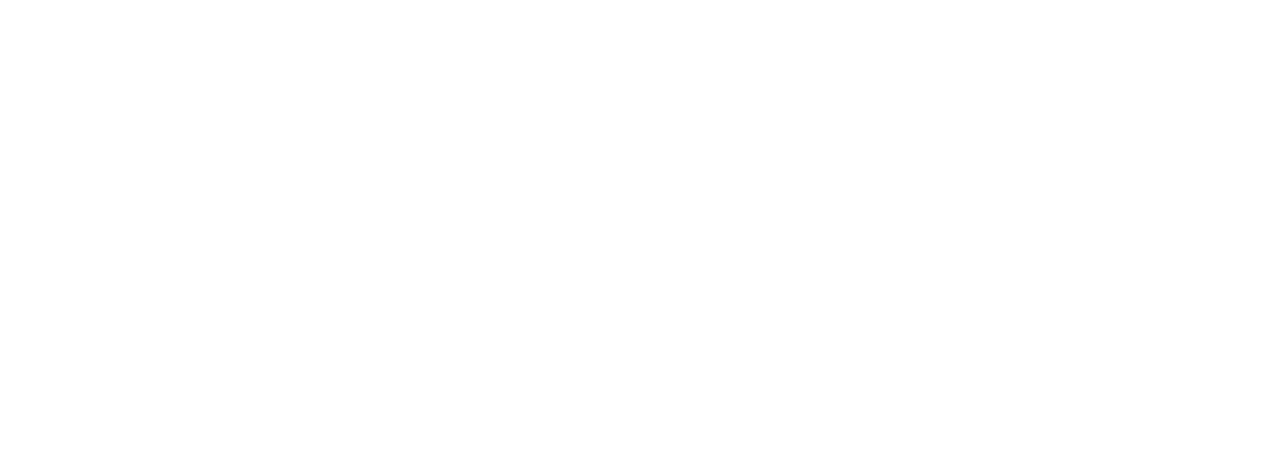
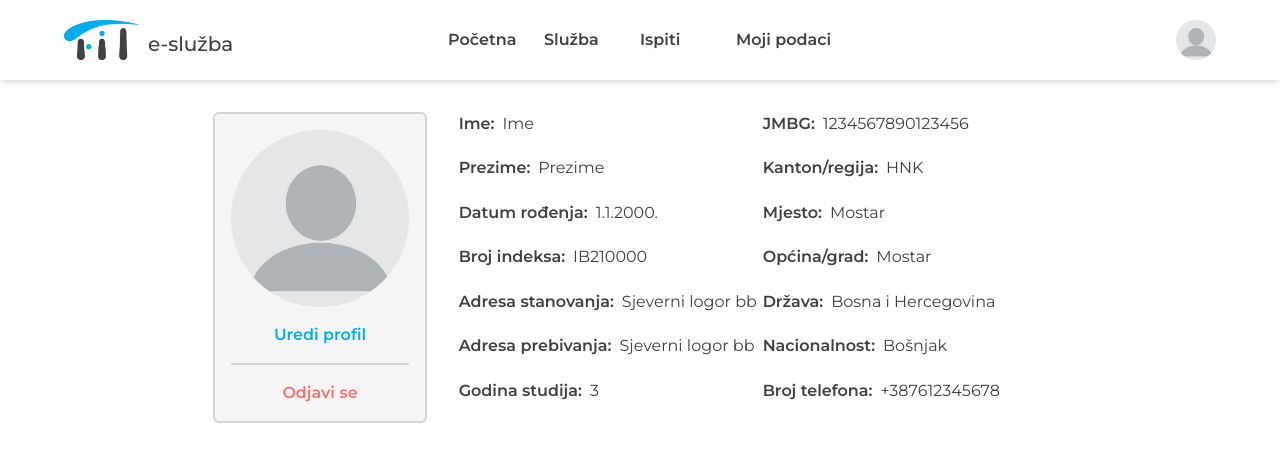
Before and after one commit to keromaaa/fit-e-sluzba, a React (Vite) app: page /mojiPodaci in a window 1280 px wide. Before the commit this address had no page. Shown: the top 462 px of the page. Built offline with nearby package versions, Linux system fonts and the light colour scheme.

Commit message:
Kreirana MojiPodaci stranica

```diff
--- a/src/App.tsx
+++ b/src/App.tsx
@@ -2,6 +2,7 @@
 import { BrowserRouter, Routes, Route } from 'react-router-dom'
 import Login from './pages/Login'
 import Pocetna from './pages/Pocetna'
+import MojiPodaci from './pages/MojiPodaci'
 
 function App() {
   return (
@@ -9,6 +10,7 @@
       <Routes>
         <Route path='/login' element={<Login />}></Route>
         <Route path='/pocetna' element={<Pocetna />}></Route>
+        <Route path='/mojiPodaci' element={<MojiPodaci />}></Route>
       </Routes>
     </BrowserRouter>
   )
--- /dev/null
+++ b/src/components/ProfileInfo.tsx
@@ -0,0 +1,17 @@
+import React from 'react'
+
+interface ProfileInfoProps {
+  label: string
+  value: string
+}
+
+const ProfileInfo: React.FC<ProfileInfoProps> = ({ label, value }) => {
+  return (
+    <div className='flex gap-2'>
+      <p className='font-semibold'>{label}:</p>
+      <p>{value}</p>
+    </div>
+  )
+}
+
+export default ProfileInfo
--- /dev/null
+++ b/src/components/ProfilePicture.tsx
@@ -0,0 +1,16 @@
+import React from 'react'
+
+interface ProfilePictureProps {
+  className?: string
+}
+
+const ProfilePicture: React.FC<ProfilePictureProps> = ({ className }) => {
+  return (
+    <div
+      className={`aspect-square h-10 rounded-full bg-center bg-cover ${className}`}
+      style={{ backgroundImage: 'url(./no-pfp.png)' }}
+    ></div>
+  )
+}
+
+export default ProfilePicture
--- a/src/components/ui/Navbar.tsx
+++ b/src/components/ui/Navbar.tsx
@@ -1,4 +1,5 @@
 import FitLogo from '../FitLogo'
+import ProfilePicture from '../ProfilePicture'
 import Button from './Button'
 
 const Navbar = () => {
@@ -11,10 +12,7 @@
         <Button type='nav' text='Ispiti' className='w-fit' />
         <Button type='nav' text='Moji podaci' className='w-fit' />
       </div>
-      <div
-        className='aspect-square h-10 rounded-full place-self-end bg-center bg-cover'
-        style={{ backgroundImage: 'url(./no-pfp.png)' }}
-      ></div>
+      <ProfilePicture className='place-self-end' />
     </nav>
   )
 }
--- /dev/null
+++ b/src/layouts/ProfileLayout.tsx
@@ -0,0 +1,18 @@
+import React from 'react'
+import Navbar from '../components/ui/Navbar'
+
+interface ProfileLayoutProps {
+  children: React.ReactNode
+  className?: string
+}
+
+const ProfileLayout: React.FC<ProfileLayoutProps> = ({ children, className }) => {
+  return (
+    <div className='w-screen h-screen'>
+      <Navbar />
+      <main className={`w-2/3 mx-auto mt-8 flex gap-8 ${className}`}>{children}</main>
+    </div>
+  )
+}
+
+export default ProfileLayout
--- /dev/null
+++ b/src/pages/MojiPodaci.tsx
@@ -0,0 +1,36 @@
+import React from 'react'
+import ProfilePicture from '../components/ProfilePicture'
+import Button from '../components/ui/Button'
+import ProfileLayout from '../layouts/ProfileLayout'
+import ProfileInfo from '../components/ProfileInfo'
+
+const MojiPodaci = () => {
+  return (
+    <ProfileLayout className=''>
+      <aside className='flex flex-col items-center gap-4 w-1/4 border-2 rounded-md border-neutral-300 bg-neutral-100 p-4'>
+        <ProfilePicture className='w-full h-auto' />
+        <Button type='text' text='Uredi profil' />
+        <div className='border-b-2 border-b-neutral-300 w-full rounded-full' />
+        <Button type='text' text='Odjavi se' className='text-red-400 hover:text-red-300' />
+      </aside>
+      <section className='flex-1 grid grid-cols-2'>
+        <ProfileInfo label='Ime' value='Ime' />
+        <ProfileInfo label='JMBG' value='1234567890123456' />
+        <ProfileInfo label='Prezime' value='Prezime' />
+        <ProfileInfo label='Kanton/regija' value='HNK' />
+        <ProfileInfo label='Datum rođenja' value='1.1.2000.' />
+        <ProfileInfo label='Mjesto' value='Mostar' />
+        <ProfileInfo label='Broj indeksa' value='IB210000' />
+        <ProfileInfo label='Općina/grad' value='Mostar' />
+        <ProfileInfo label='Adresa stanovanja' value='Sjeverni logor bb' />
+        <ProfileInfo label='Država' value='Bosna i Hercegovina' />
+        <ProfileInfo label='Adresa prebivanja' value='Sjeverni logor bb' />
+        <ProfileInfo label='Nacionalnost' value='Bošnjak' />
+        <ProfileInfo label='Godina studija' value='3' />
+        <ProfileInfo label='Broj telefona' value='+387612345678' />
+      </section>
+    </ProfileLayout>
+  )
+}
+
+export default MojiPodaci
--- a/src/pages/Pocetna.tsx
+++ b/src/pages/Pocetna.tsx
@@ -11,6 +11,8 @@
         <Button text='Pretraži' className='flex-1 px-4' />
       </div>
       <NotificationCard />
+      <NotificationCard />
+      <NotificationCard />
     </DefaultLayout>
   )
 }
```
